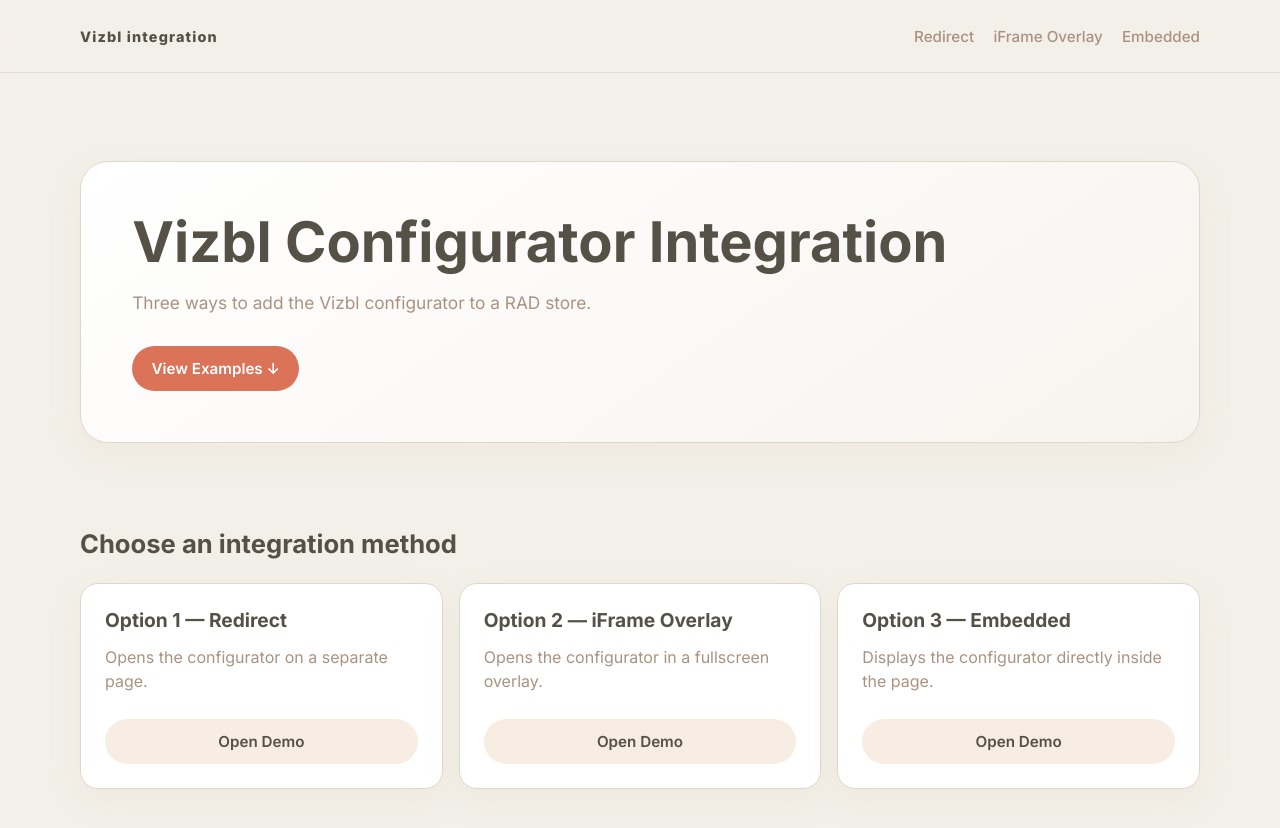
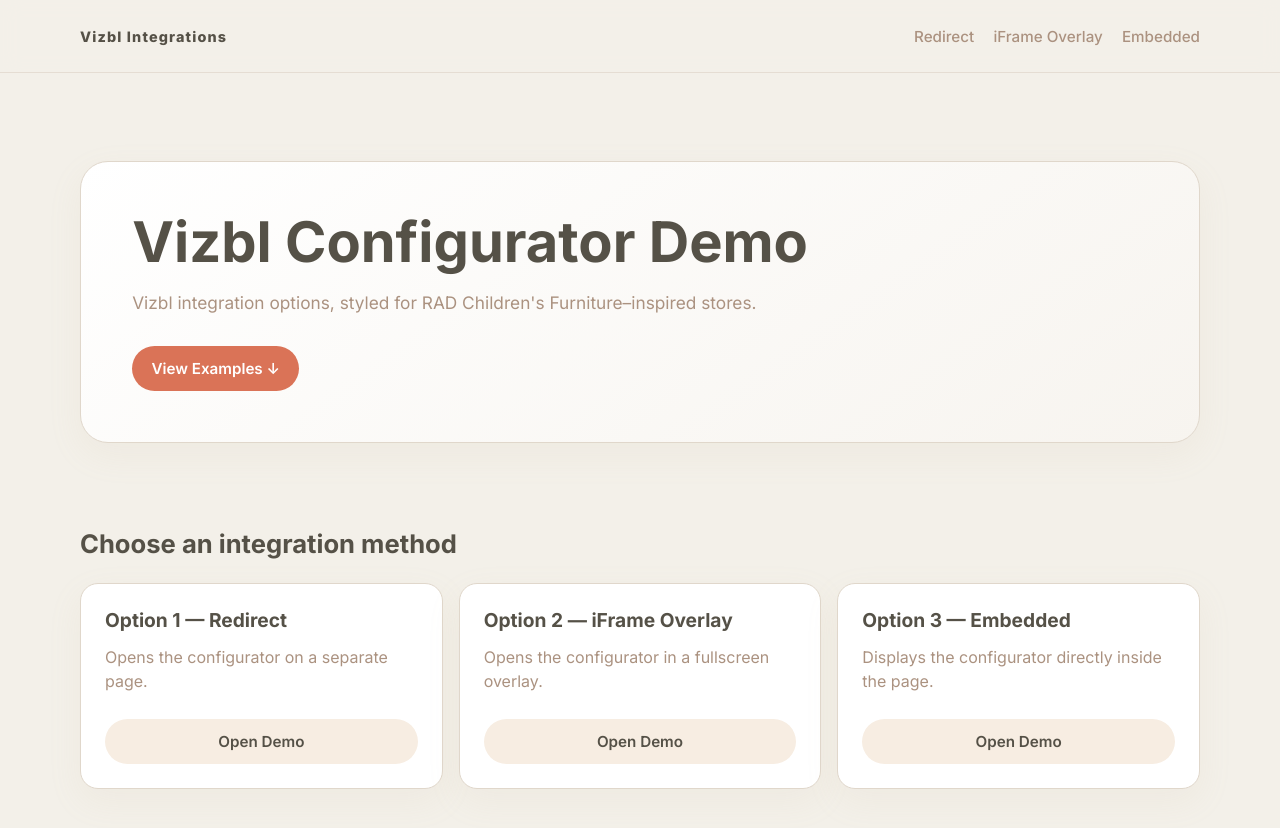
Before and after one commit to CektantGit/RADExample, a plain HTML site: page index.html in a window 1280 px wide. Drawn offline with Linux system fonts and the light colour scheme.

Commit message:
AI update index.html

```diff
--- a/index.html
+++ b/index.html
@@ -3,7 +3,7 @@
   <head>
     <meta charset="UTF-8" />
     <meta name="viewport" content="width=device-width, initial-scale=1.0" />
-    <title>Vizbl integration</title>
+    <title>Vizbl Integrations</title>
     <link rel="preconnect" href="https://fonts.googleapis.com" />
     <link rel="preconnect" href="https://fonts.gstatic.com" crossorigin />
     <link
@@ -15,7 +15,7 @@
   <body>
     <header class="site-header">
       <div class="container header-inner">
-        <a class="brand" href="index.html">Vizbl integration</a>
+        <a class="brand" href="index.html">Vizbl Integrations</a>
         <nav>
           <a href="redirect.html">Redirect</a>
           <a href="iframe.html">iFrame Overlay</a>
@@ -27,8 +27,8 @@
     <main>
       <section class="hero">
         <div class="container hero-content">
-          <h1>Vizbl Configurator Integration</h1>
-          <p class="subhead">Three ways to add the Vizbl configurator to a RAD store.</p>
+          <h1>Vizbl Configurator Demo</h1>
+          <p class="subhead">Vizbl integration options, styled for RAD Children's Furniture–inspired stores.</p>
           <a class="btn btn-primary mobile-scroll-cta" href="#integration-cards">View Examples ↓</a>
         </div>
       </section>
```
